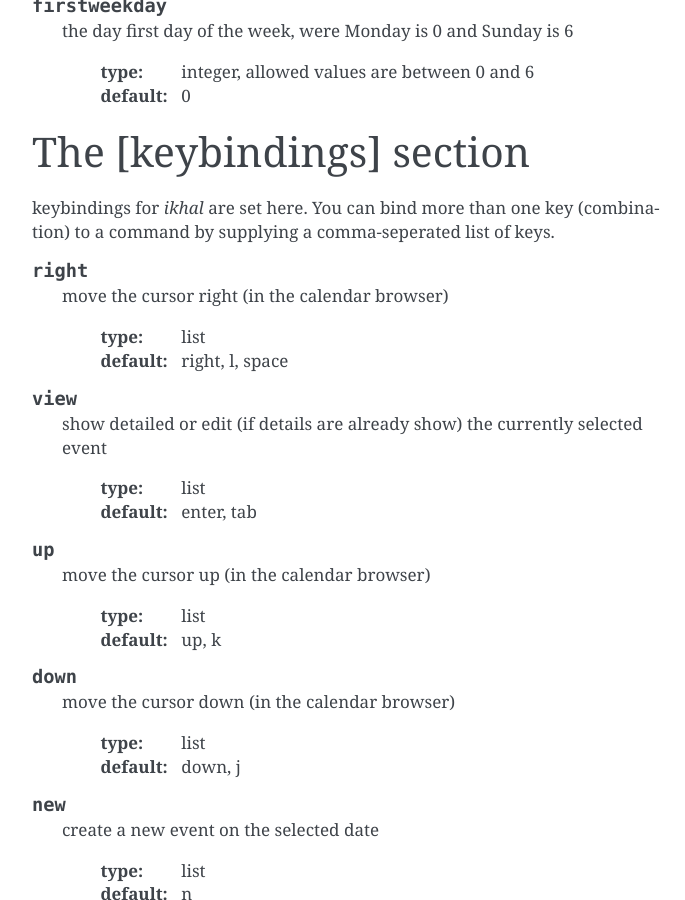
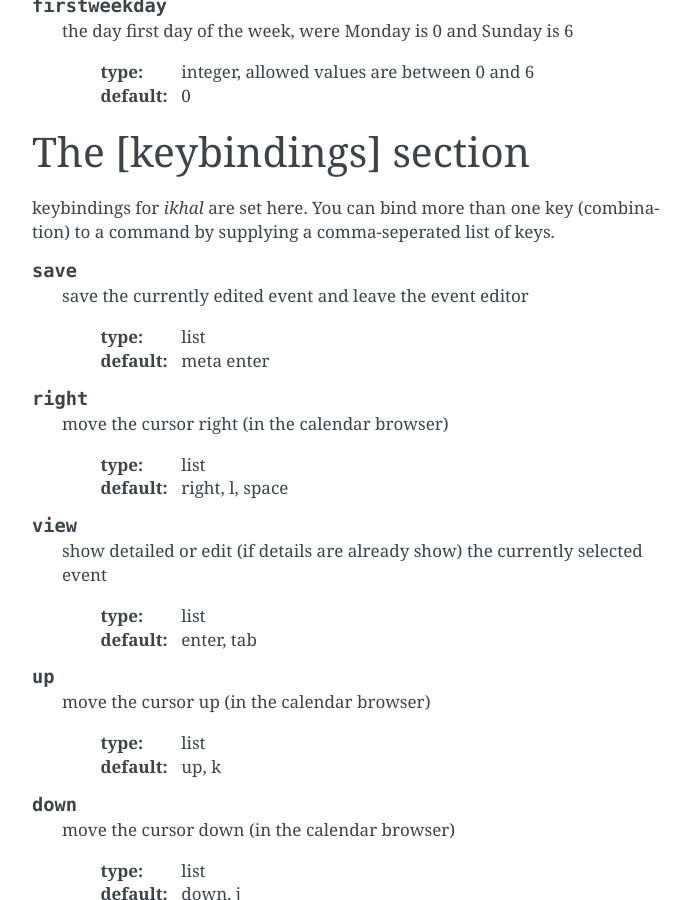
Before and after one commit to pimutils/khal, a Sphinx documentation site: the page built from doc/source/configspec.rst, in a window 1280 px wide and 900 px high, scrolled down 2957 px. Shown: the whole window, without its empty margins (388-1073 px from the left). Built offline with Sphinx 7.4.7, drawn with Linux system fonts in a browser that asks for light colours; the version number could not be read and is left out.

Commit message:
keybindings for saving an event from ikhal's event editor
for now the default is `meta + enter`

```diff
--- a/doc/source/configspec.rst
+++ b/doc/source/configspec.rst
@@ -201,6 +201,16 @@ The [keybindings] section
 keybindings for `ikhal` are set here. You can bind more than one key
 (combination) to a command by supplying a comma-seperated list of keys.
 
+.. _keybindings-save:
+
+.. object:: save
+
+
+    save the currently edited event and leave the event editor
+
+      :type: list
+      :default: meta enter
+
 .. _keybindings-right:
 
 .. object:: right
```
Also changed, not shown: 2 other files.
